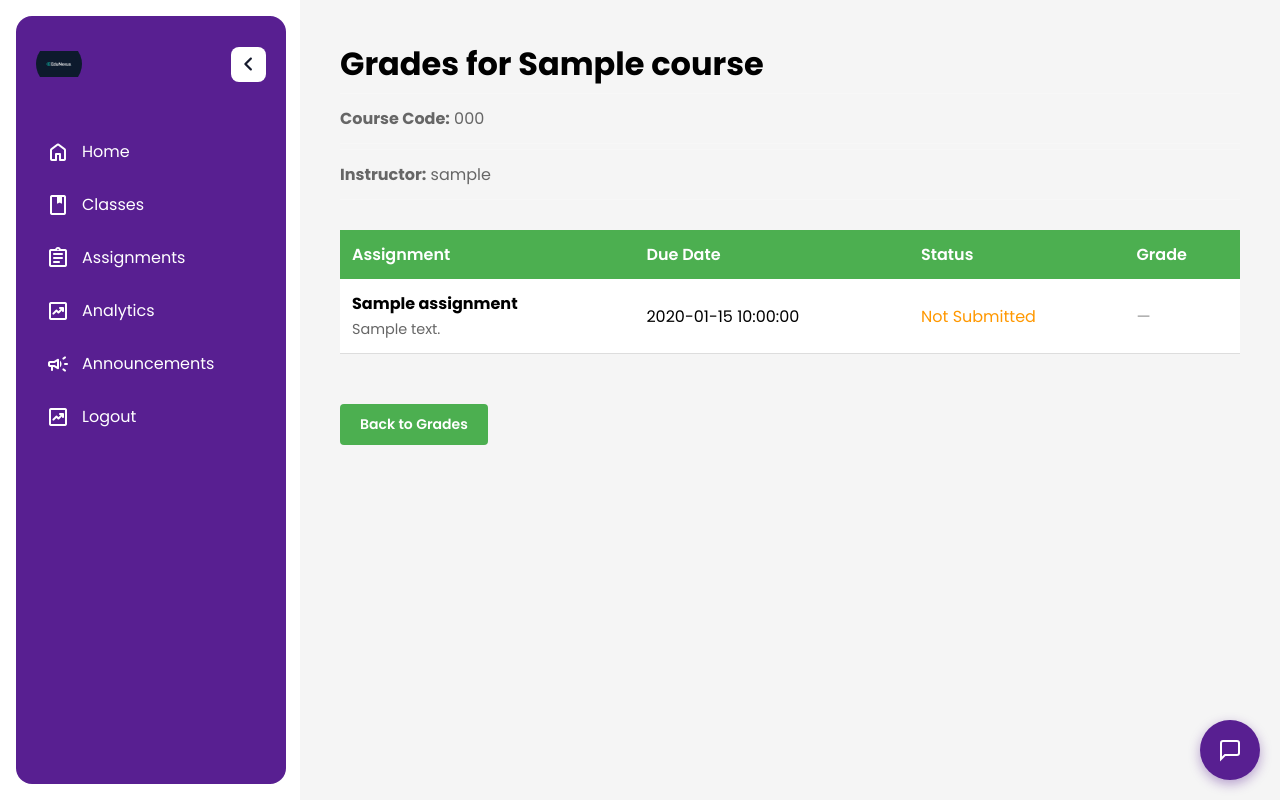
After one commit to joshuakchoy/cs131_term_project, a Python web app: template app/main/templates/main/view_grades.html in a window 1280 px wide. The commit adds this page. Run offline with Jinja, Linux system fonts and the light colour scheme; the template is opened without the code that fills it: most values are stand-ins (such as "Sample title", 1, 10 or a date in 2020).

Commit message:
Added a grading system. Teachers can grade. Students can view average grade in Grades

```diff
--- a/app/main/templates/main/assignments.html
+++ b/app/main/templates/main/assignments.html
@@ -6,7 +6,7 @@ content %}
     <p class="muted">These are your assignments.</p>
   </div>
   <div>
-    {% if current_user.is_teacher %}
+    {% if current_user.role == 'instructor' %}
     <a class="teacher-btn" href="{{ url_for('main.create_assignment') }}" class="btn-create"
       >+ Create Assignment</a
     >
@@ -36,7 +36,7 @@ content %}
 <ul class="assignments-list">
   {% for a in assignments %}
   <li class="assignment-item">
-    {% if current_user.is_teacher %}
+    {% if current_user.role == 'instructor' %}
     <a href="{{ url_for('main.view_submissions', assignment_id=a.id) }}" class="assignment-card-link">
     {% else %}
     <a href="{{ url_for('main.submit_assignment', assignment_id=a.id) }}" class="assignment-card-link">
--- /dev/null
+++ b/app/main/templates/main/view_grades.html
@@ -0,0 +1,172 @@
+{% extends "base.html" %}
+
+{% block title %}View Grades{% endblock %}
+
+{% block content %}
+<div class="grades-container">
+    <h1>Grades for {{ course.title }}</h1>
+    <p class="course-info"><strong>Course Code:</strong> {{ course.code }}</p>
+    <p class="course-info"><strong>Instructor:</strong> {{ course.instructor.username }}</p>
+
+    {% if assignments and assignments|length > 0 %}
+    <div class="grades-table-container">
+        <table class="grades-table">
+            <thead>
+                <tr>
+                    <th>Assignment</th>
+                    <th>Due Date</th>
+                    <th>Status</th>
+                    <th>Grade</th>
+                </tr>
+            </thead>
+            <tbody>
+                {% for assignment in assignments %}
+                <tr>
+                    <td>
+                        <strong>{{ assignment.title }}</strong>
+                        {% if assignment.description %}
+                        <br><span class="assignment-desc">{{ assignment.description }}</span>
+                        {% endif %}
+                    </td>
+                    <td>{{ assignment.due_date }}</td>
+                    <td>
+                        {% if submissions_dict.get(assignment.id) %}
+                        <span class="status-submitted">✓ Submitted</span>
+                        {% else %}
+                        <span class="status-not-submitted">Not Submitted</span>
+                        {% endif %}
+                    </td>
+                    <td>
+                        {% if submissions_dict.get(assignment.id) and submissions_dict.get(assignment.id).grade %}
+                        <span class="grade-score">{{ submissions_dict.get(assignment.id).grade }}</span>
+                        {% elif submissions_dict.get(assignment.id) %}
+                        <span class="grade-pending">Pending</span>
+                        {% else %}
+                        <span class="grade-none">—</span>
+                        {% endif %}
+                    </td>
+                </tr>
+                {% endfor %}
+            </tbody>
+        </table>
+    </div>
+
+    {% if current_user.role == 'student' %}
+    <div class="grade-summary">
+        {% set total_graded = submissions_dict.values()|selectattr('grade', 'defined')|list|length %}
+        {% set total_assignments = assignments|length %}
+        <p><strong>Graded:</strong> {{ total_graded }} / {{ total_assignments }} assignments</p>
+
+        {% if total_graded > 0 %}
+        {% set sum_grades = submissions_dict.values()|selectattr('grade', 'defined')|map(attribute='grade')|sum %}
+        {% set avg_grade = (sum_grades / total_graded)|round(2) %}
+        <p><strong>Average Grade:</strong> {{ avg_grade }}%</p>
+        {% endif %}
+    </div>
+    {% endif %}
+
+    {% else %}
+    <p>No assignments found for this course.</p>
+    {% endif %}
+
+    <a href="{{ url_for('main.grades') }}" class="btn">Back to Grades</a>
+</div>
+
+<style>
+.grades-container {
+    max-width: 1000px;
+    margin: 0 auto;
+    padding: 20px;
+}
+
+.course-info {
+    color: #666;
+    margin: 5px 0;
+}
+
+.grades-table-container {
+    margin: 30px 0;
+    overflow-x: auto;
+}
+
+.grades-table {
+    width: 100%;
+    border-collapse: collapse;
+    background: white;
+    box-shadow: 0 2px 4px rgba(0,0,0,0.1);
+}
+
+.grades-table th {
+    background: #4CAF50;
+    color: white;
+    padding: 12px;
+    text-align: left;
+    font-weight: 600;
+}
+
+.grades-table td {
+    padding: 12px;
+    border-bottom: 1px solid #ddd;
+}
+
+.grades-table tr:hover {
+    background: #f5f5f5;
+}
+
+.assignment-desc {
+    font-size: 0.9em;
+    color: #666;
+}
+
+.status-submitted {
+    color: #4CAF50;
+    font-weight: 500;
+}
+
+.status-not-submitted {
+    color: #ff9800;
+}
+
+.grade-score {
+    font-size: 1.1em;
+    font-weight: 600;
+    color: #2196F3;
+}
+
+.grade-pending {
+    color: #ff9800;
+    font-style: italic;
+}
+
+.grade-none {
+    color: #999;
+}
+
+.grade-summary {
+    background: #f9f9f9;
+    padding: 20px;
+    border-radius: 8px;
+    margin-top: 30px;
+}
+
+.grade-summary p {
+    margin: 10px 0;
+    font-size: 1.1em;
+}
+
+.btn {
+    display: inline-block;
+    margin-top: 20px;
+    padding: 10px 20px;
+    background: #4CAF50;
+    color: white;
+    text-decoration: none;
+    border-radius: 4px;
+}
+
+.btn:hover {
+    background: #45a049;
+}
+</style>
+
+{% endblock %}
--- a/app/templates/sidebar.html
+++ b/app/templates/sidebar.html
@@ -54,6 +54,7 @@
             </a>
             <span class="nav-tooltip">Assignments</span>
           </li>
+          {% if current_user.is_authenticated and current_user.role == 'student' %}
           <li class="nav-item">
             <a href="/grades" class="nav-link">
               <span class="material-symbols-rounded">star</span>
@@ -61,6 +62,7 @@
             </a>
             <span class="nav-tooltip">Grades</span>
           </li>
+          {% endif %}
           <li class="nav-item">
             <a href="/analytics" class="nav-link">
               <span class="material-symbols-rounded">chart_data</span>
```
Also changed, not shown: app/forms.py (+6 -2 lines), app/main/routes.py (+95 -18 lines), app/main/templates/main/grades.html (+37 -2 lines), app/main/templates/main/view_submissions.html (+16 -5 lines).
